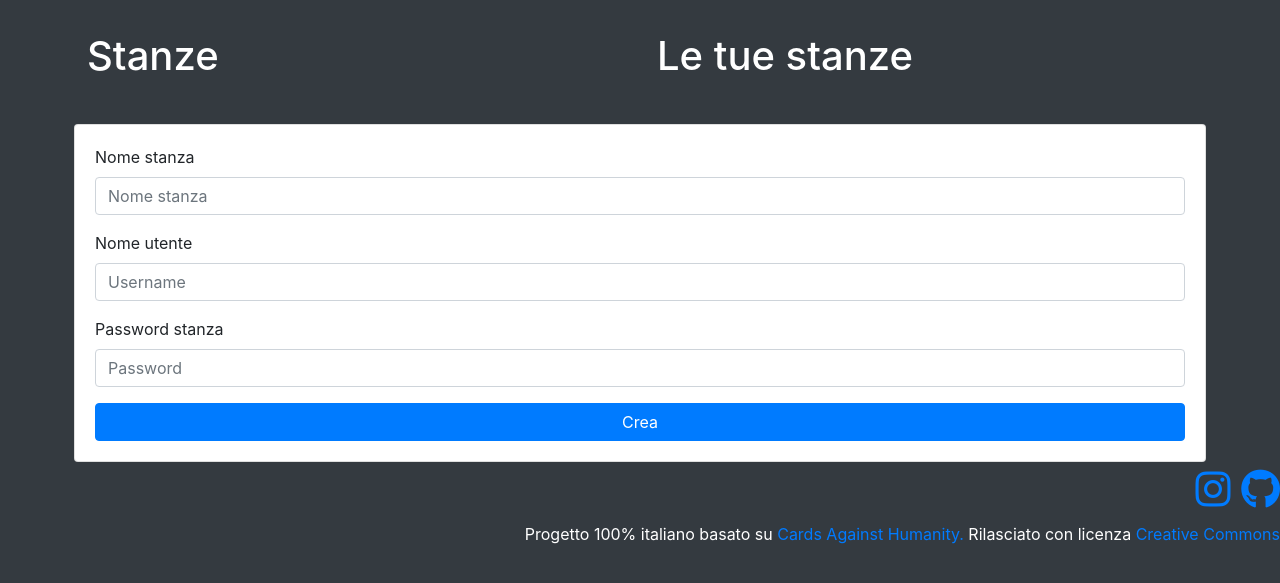
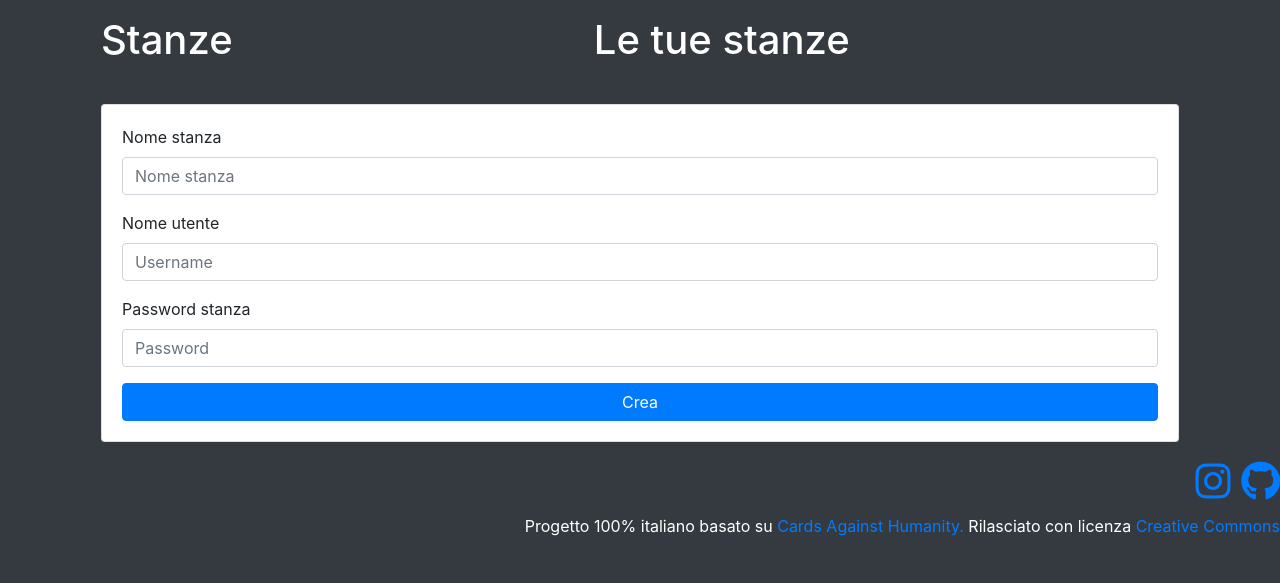
Before and after one commit to paoloalb/CAH, a Python web app: template flask/templates/index.html in a window 1280 px wide. Shown: the top 583 px of the page. Run offline with Jinja, Linux system fonts and the light colour scheme; the template is opened without the code that fills it, so the values that code supplies are empty; some libraries are stand-ins or nearby versions.

Commit message:
flex-wrap

```diff
--- a/flask/templates/index.html
+++ b/flask/templates/index.html
@@ -8,26 +8,26 @@
 
 {% block content %}
 
-<div class="container bg-dark">
-    <div class="row">
-        <div class="col p-3 m-3">
-            <div class="row text-white">
-                <h1> Stanze <h1>
+<div class="container bg-dark d-flex flex-column">
+    <div class="d-flex flex-wrap">
+        <div class="flex-grow-1 d-flex flex-column m-3">
+            <div class="text-white h1">
+                Stanze
             </div>
-            <div class="row">
+            <div>
                 {% include "rooms.html" %}
             </div>
         </div>
-        <div class="col p-3 m-3">
-            <div class="row text-white">
-                <h1> Le tue stanze <h1>
+        <div class="flex-grow-1 d-flex flex-column m-3">
+            <div class="text-white h1">
+                Le tue stanze
             </div>
-            <div class="row">
+            <div>
                 {% include "lobby.html" %}
             </div>
         </div>
     </div>
-    <div class="row">
+    <div class="m-3">
         {% include "new.html" %}
     </div>
 </div>
--- a/flask/templates/lobby.html
+++ b/flask/templates/lobby.html
@@ -16,11 +16,11 @@
         </div>
         <div class="card-body align-items-center d-flex justify-content-end p-1">
             {% if room.password is not none %}
-            <div class="card text-white bg-secondary m-0 p-1">
+            <div class="card text-white bg-secondary p-1">
                 <i class="fas fa-lock"></i>
             </div>
             {% endif %}
-            <div class="h2 m-0 px-1">
+            <div class="h2 px-1">
                 {{ room.user_count }}/{{ room.user_count_max }}
             </div>
         </div>
--- a/flask/templates/new.html
+++ b/flask/templates/new.html
@@ -1,4 +1,4 @@
-<div class="card m-1 w-100">
+<div class="card">
     <div class="card-body">
 
         <script>
```
Also changed, not shown: flask/templates/room.html (+4 -7 lines).
